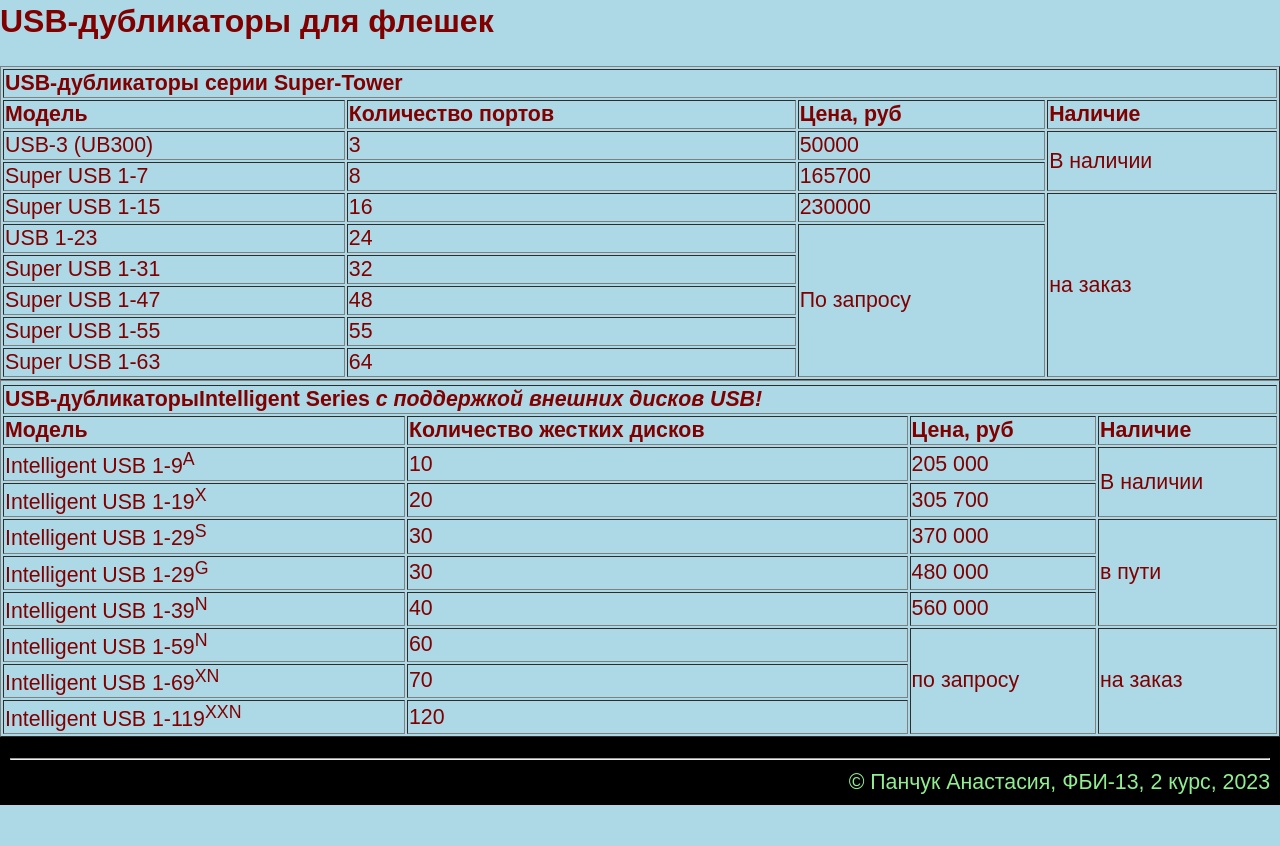
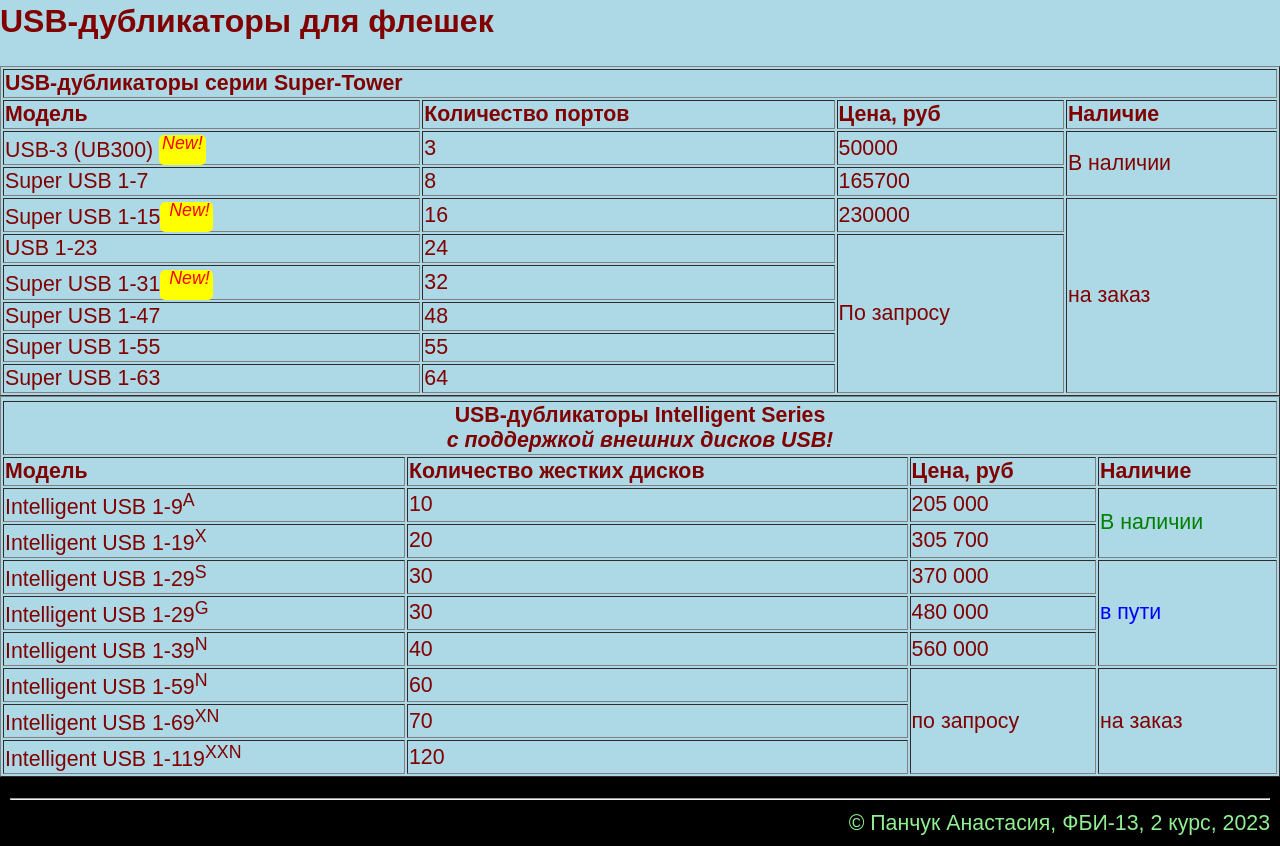
Before and after one commit to jahusv/web-programming-labs, a plain HTML site: page lab2.html in a window 1280 px wide. Shown: the part 1114-1960 px from the top of the page. Before the commit the page ends 1919 px from the top, so only its background shows below. Drawn offline with Linux system fonts and the light colour scheme.

Commit message:
Выделение новинок

```diff
--- a/lab2.html
+++ b/lab2.html
@@ -67,7 +67,7 @@
             <li>вапр</li>
             <li>рпвппо</li>
         </ol>
-        <h2>USB-дубликаторы для флешек</h2>
+        <h2 text-align: center>USB-дубликаторы для флешек</h2>
         <table border="1" width="100%">
             <tr>
                <td colspan="4"><b>USB-дубликаторы серии Super-Tower</b></td>
@@ -79,7 +79,9 @@
                 <td><b>Наличие</b></td>
             </tr>
             <tr>
-                <td>USB-3 (UB300)</td>
+                <td>USB-3 (UB300) <span title="Модель USB-3 (UB300) появилась в продаже 01.01.2022"
+                style="background-color:yellow; color: red; padding: 3px; border-radius:5px;"><i>
+                    <sup>New!</sup></i></span></td>
                 <td>3</td>
                 <td>50000</td>
                 <td rowspan="2">В наличии</td>
@@ -91,7 +93,9 @@
                 <!-- <td>В наличии</td> -->
             </tr>
             <tr>
-                <td>Super USB 1-15</td>
+                <td>Super USB 1-15<span title="Модель Super USB 1-15 появилась в продаже 01.04.2022"
+                    style="background-color:yellow; color: red; padding: 3px; border-radius:5px;"><i>
+                        <sup>New!</sup></i></span></td>
                 <td>16</td>
                 <td>230000</td>
                 <td rowspan="6">на заказ</td>
@@ -103,7 +107,9 @@
                 <!-- <td></td> -->
             </tr>
             <tr>
-                <td>Super USB 1-31</td>
+                <td>Super USB 1-31<span title="Модель Super USB 1-31 появилась в продаже 01.04.2022"
+                    style="background-color:yellow; color: red; padding: 3px; border-radius:5px;"><i>
+                        <sup>New!</sup></i></span></td>
                 <td>32</td>
                 <!-- <td></td> -->
                 <!-- <td></td> -->
@@ -132,7 +138,8 @@
         <table  border="1" width="100%">
             <tr>
                 <tr>
-                    <td colspan="4"><b>USB-дубликаторыIntelligent Series <i>с поддержкой внешних дисков USB!</i></b></td>
+                    <td colspan="4" style="text-align: center"><b>USB-дубликаторы Intelligent Series <br>
+                        <i>с поддержкой внешних дисков USB!</i></b></td>
                  </tr>
             </tr>
             <tr>
@@ -145,7 +152,7 @@
                 <td>Intelligent USB 1-9<sup>A</sup></td>
                 <td>10</td>
                 <td>205&nbsp;000</td>
-                <td rowspan="2">В наличии</td>
+                <td rowspan="2" style="color:green">В наличии</td>
             </tr>
             <tr>
                 <td>Intelligent USB 1-19<sup>X</sup></td>
@@ -156,7 +163,7 @@
                <td>Intelligent USB 1-29<sup>S</sup></td>
                <td>30</td>
                <td>370&nbsp;000</td>
-               <td rowspan="3">в пути</td>
+               <td rowspan="3" style="color:blue">в пути</td>
             </tr>
             <tr>
                 <td>Intelligent USB 1-29<sup>G</sup></td>
```
